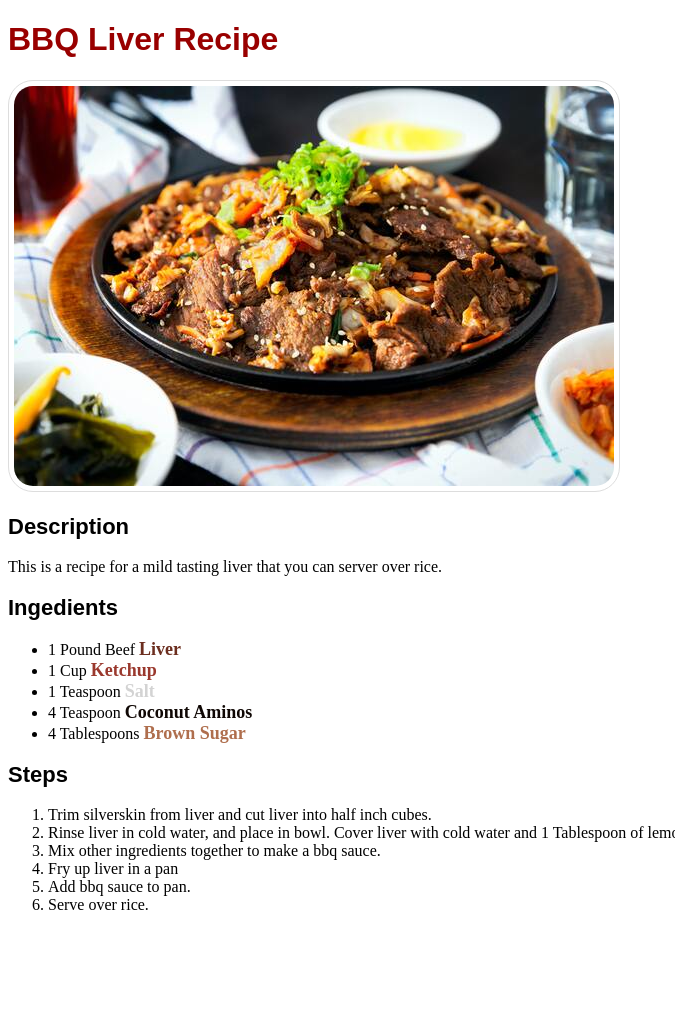
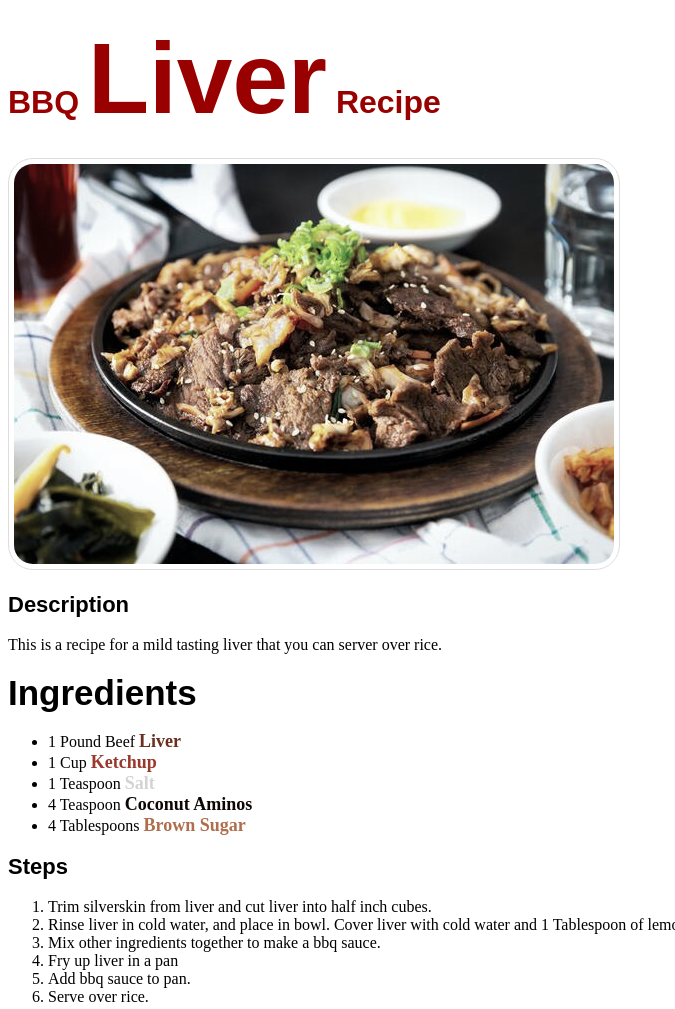
Before and after one commit to josiahgarber/odin-recipes, a plain HTML site: page recipes/bbq-liver.html in a window 1280 px wide. Shown: the whole page, without its empty margins (0-675 px from the left). Before the commit the page ends 930 px from the top, so only its background shows below. Drawn offline with Linux system fonts and the light colour scheme.

Commit message:
Tested chaining selectors and descendent combinators.

```diff
--- a/recipes/bbq-liver.html
+++ b/recipes/bbq-liver.html
@@ -8,11 +8,11 @@
     <title>BBQ Liver</title>
 </head>
 <body>
-    <h1>BBQ Liver Recipe</h1>
-    <img src="bbq-liver.jpg">
+    <h1>BBQ <span class="big">Liver</span> Recipe</h1>
+    <img class="funny" src="bbq-liver.jpg">
     <h2>Description</h2>
     <p>This is a recipe for a mild tasting liver that you can server over rice.</p>
-    <h2>Ingedients</h2>
+    <h2><span class="big">Ingredients</span></h2>
     <ul>
         <li>1 Pound Beef <span class="liver">Liver</span></li>
         <li>1 Cup <span class="ketchup">Ketchup</span></li>
--- a/styles.css
+++ b/styles.css
@@ -36,6 +36,7 @@ button {
     box-shadow:0 8px 16px 0 rgba(0,0,0,0.2), 0 6px 20px 0 rgba(0,0,0,0.19);
 }
 
+/* Make the ingredient name big and bold */
 .ketchup,
 .liver,
 .salt,
@@ -90,3 +91,17 @@ button {
 .strawberry {
     color:lightpink;
 }
+
+/* Descendent Combinator*/
+h1 .big {
+    font-size:100px;
+}
+
+.big {
+    font-size: 35px;
+}
+
+/* Chaining selectors (must have both to apply this) */
+img.funny {
+    filter: grayscale(50%);
+}
```
